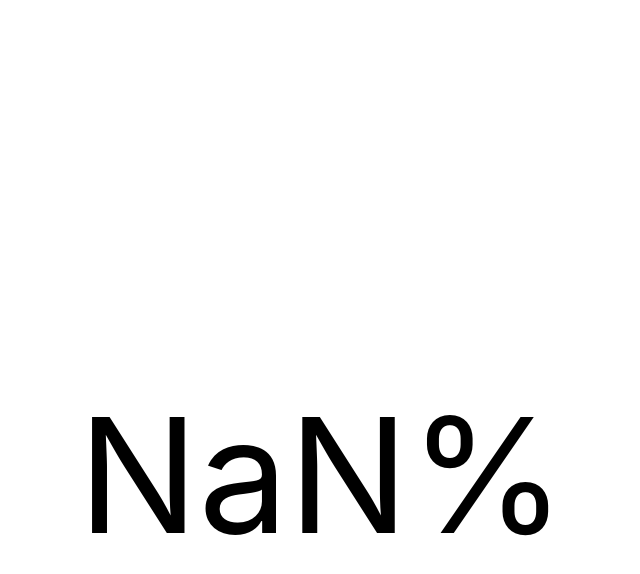
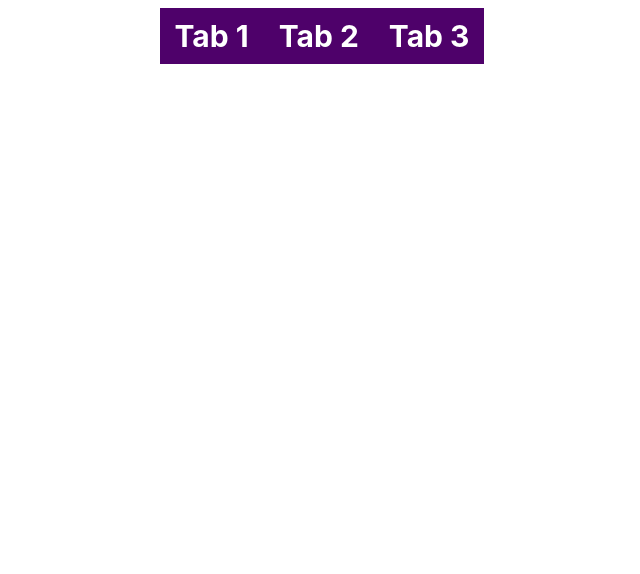
Before and after one commit to waledkarim/my, a React (Create React App) app: page / in a window 1280 px wide. Shown: the top 574 px of the page, without its empty margins (318-958 px from the left). Built offline with nearby package versions, Linux system fonts and the light colour scheme.

Commit message:
Completed Tabs component

```diff
--- a/src/App.js
+++ b/src/App.js
@@ -1,5 +1,5 @@
-import './App.css';
 import Accordion from './components/accordion';
+import TabTest from './components/custom-tabs/tab-test';
 import ImageSlider from './components/image-slider';
 import LightDarkMode from './components/light-dark-mode';
 import LoadMoreData from './components/load-more-data';
@@ -26,7 +26,9 @@ function App() {
 
       {/* <LightDarkMode /> */}
 
-      <ScrollIndicator url={'https://dummyjson.com/products?limit=100'}/>
+      {/* <ScrollIndicator url={'https://dummyjson.com/products?limit=100'}/> */}
+
+      <TabTest />
 
 
     </div>
--- /dev/null
+++ b/src/components/custom-tabs/styles.css
@@ -0,0 +1,34 @@
+.wrapper {
+    padding: 8px;
+  }
+
+  .heading {
+    display: flex;
+    justify-content: center;
+    margin-bottom: 12px;
+  }
+
+  .tab-item {
+    display: inline-flex;
+    font-size: 30px;
+    font-weight: bold;
+    text-align: center;
+    padding: 10px 15px;
+    cursor: pointer;
+    border: none;
+    color: #fff;
+    background: #4e016a;
+  }
+
+  .tab-item.active {
+    border-color: #000;
+    background: #a1d600;
+    color: #fff;
+  }
+
+  .content {
+    padding: 20px 10px;
+    height: 300px;
+    overflow: auto;
+    background-color: #fff;
+  }
--- /dev/null
+++ b/src/components/custom-tabs/tab-test.jsx
@@ -0,0 +1,30 @@
+import Tabs from "./tabs";
+
+function RandomComponent() {
+    return <h1>Some random content</h1>;
+  }
+
+  export default function TabTest() {
+    const tabs = [
+      {
+        label: "Tab 1",
+        content: <div>This is content for Tab 1</div>
+      },
+      {
+        label: "Tab 2",
+        content: <div>This is content for Tab 2</div>
+      },
+      {
+        label: "Tab 3",
+        content: <RandomComponent />,
+      }
+    ];
+
+    function handleChange(currentTabIndex){
+        console.log(currentTabIndex);
+    }
+
+    return <Tabs tabsContent={tabs} onChange={handleChange} />
+
+
+  }
--- /dev/null
+++ b/src/components/custom-tabs/tabs.jsx
@@ -0,0 +1,41 @@
+import { useState } from "react";
+import './styles.css';
+
+export default function Tabs({tabsContent, onChange}){
+
+    const [currentTabIndex, setCurrentTabIndex] = useState(null);
+
+
+    function handleOnClick(currentTabIndex){
+        setCurrentTabIndex(currentTabIndex);
+        onChange(currentTabIndex);
+    }
+
+    return(
+        <div className="wrapper">
+
+
+
+            <div className="heading">
+                {
+                    tabsContent.map((tabItem, index) =>
+
+                        <div className={`tab-item ${currentTabIndex === index ? "active" : "inactive"}`} onClick={() => handleOnClick(index)} key={tabItem.label}>
+                            <span className="label">{tabItem.label}</span>
+                        </div>
+
+                    )
+                }
+            </div>
+
+            <div className="content">
+                {
+                    tabsContent[currentTabIndex] && tabsContent[currentTabIndex].content
+                }
+            </div>
+        </div>
+    );
+
+
+
+}
--- a/src/components/light-dark-mode/styles.css
+++ b/src/components/light-dark-mode/styles.css
@@ -1,4 +1,4 @@
-
+/*
 :root {
     --background: #ffffff;
     --text-primary: #000;
@@ -46,3 +46,4 @@
     font-weight: 600;
     cursor: pointer;
   }
+   */
--- a/src/components/load-more-data/styles.css
+++ b/src/components/load-more-data/styles.css
@@ -1,4 +1,4 @@
-
+/*
 
 .wrapper {
     display: flex;
@@ -19,4 +19,4 @@
     flex-direction: column;
     border: 1px solid;
     gap: 20px;
-}
+} */
--- a/src/components/scroll-indicator/styles.css
+++ b/src/components/scroll-indicator/styles.css
@@ -1,8 +1,8 @@
-* {
+/* {
     box-sizing: border-box;
-}
+} */
 
-html{
+/* html{
     margin: 0;
     padding: 0;
 }
@@ -10,7 +10,7 @@ html{
 body{
     margin: 0;
     padding: 0;
-    /* overflow-x: hidden; */
+    overflow-x: hidden;
 }
 
 .container {
@@ -34,10 +34,11 @@ body{
     height: 800px;
 }
 .display-percentage {
+
     display: flex;
     justify-content: center;
     align-items: center;
 
     color: black;
     font-size: 10rem;
-}
+} */
--- a/src/components/tree-view/styles.css
+++ b/src/components/tree-view/styles.css
@@ -1,4 +1,4 @@
-.tree-view-container {
+/* .tree-view-container {
     min-height: 100vh;
     width: 350px;
     background: rgb(0, 71, 110);
@@ -19,4 +19,4 @@
       list-style: none;
       margin-top: 0px;
       margin-bottom: 0px;
-  }
+  } */
```
